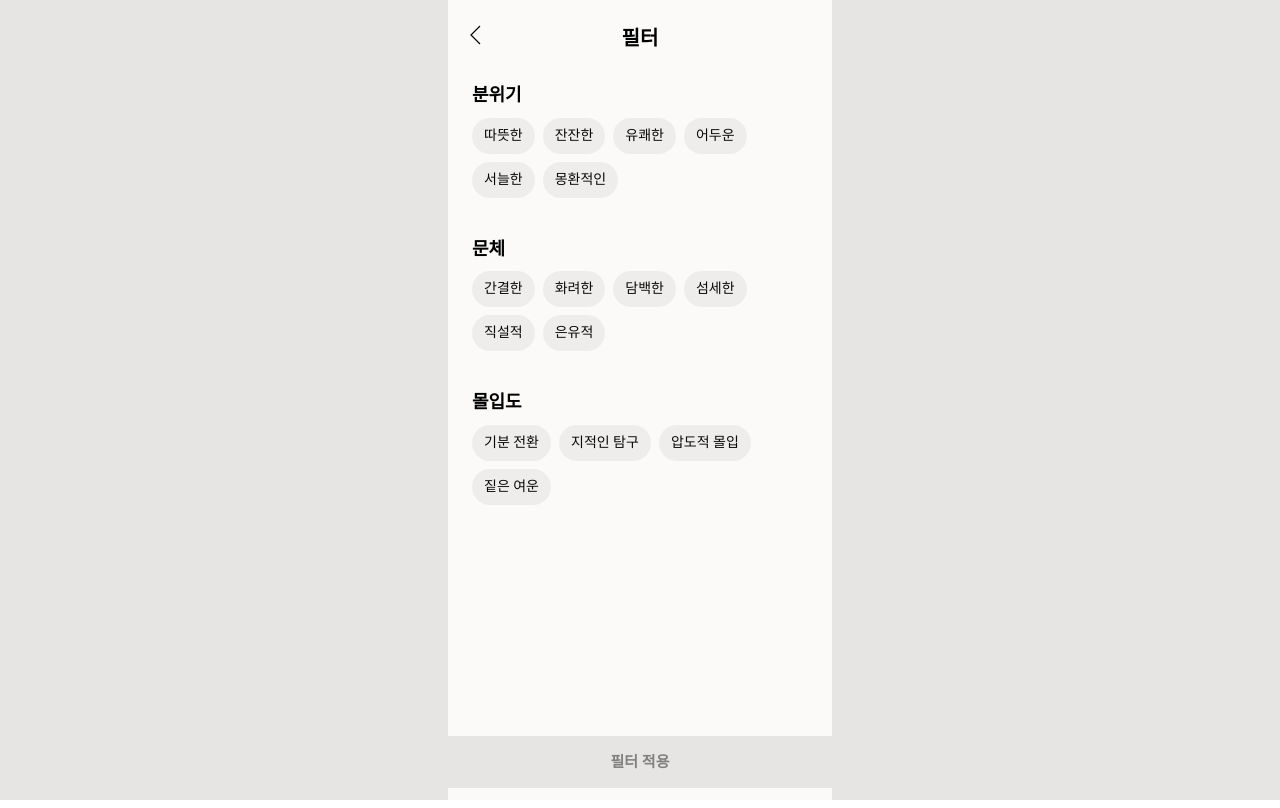
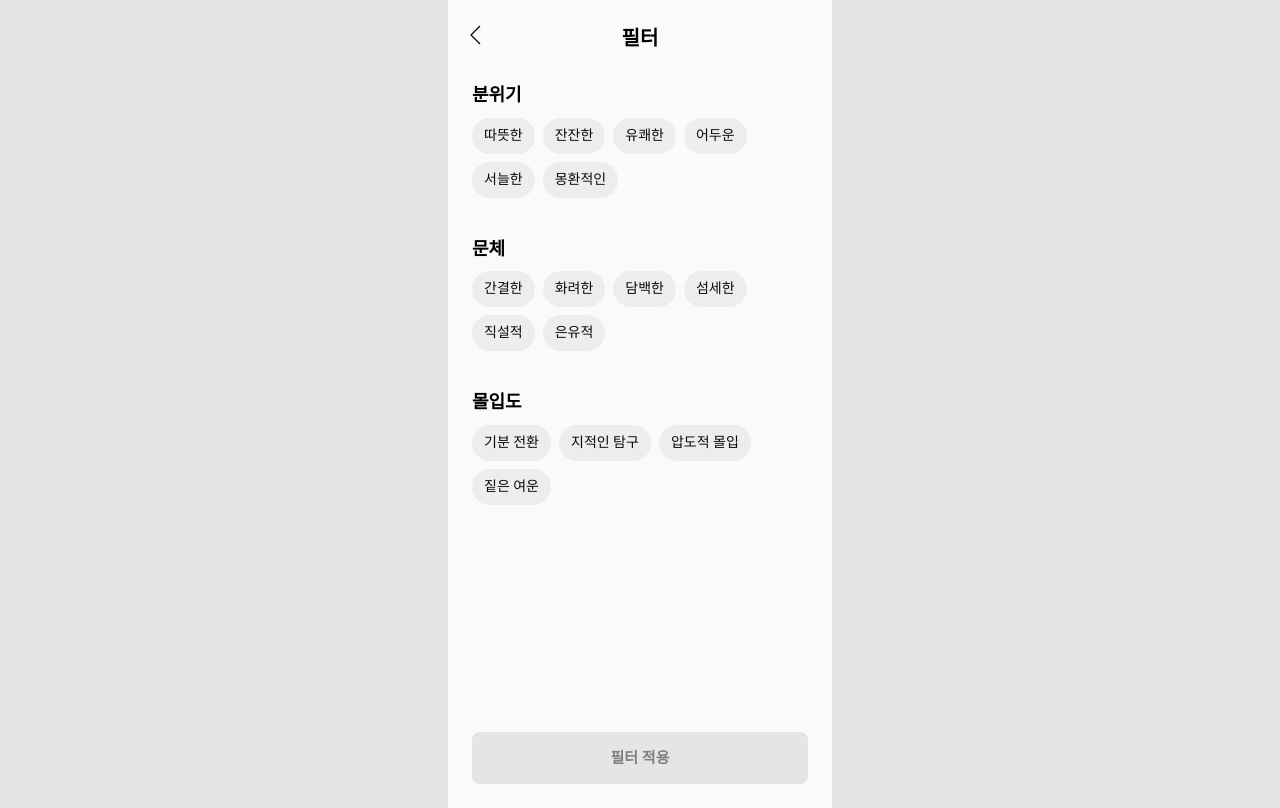
Before and after one commit to Project-BookLog/BookLog-FrontEnd, a React (Vite) app: page /search/filter in a window 1280 px wide. Built offline with nearby package versions, Linux system fonts and the light colour scheme.

Commit message:
[#63] 버튼위치 오류 수정

```diff
--- a/src/layout/MobileLayout.tsx
+++ b/src/layout/MobileLayout.tsx
@@ -6,7 +6,7 @@ type Props = { children?: ReactNode };
 function MobileLayout({ children }: Props) {
   return (
     <div className="min-h-screen flex justify-center bg-gray-200">
-      <div className="w-full max-w-sm min-h-screen bg-bg">
+      <div className="relative w-full max-w-sm min-h-screen bg-bg">
         {children ?? <Outlet />}
       </div>
     </div>
--- a/src/pages/home/SearchFilterPage.tsx
+++ b/src/pages/home/SearchFilterPage.tsx
@@ -1,6 +1,7 @@
 import { useNavigate, useSearchParams  } from "react-router-dom";
 import { useFilter } from "../../hooks/useFilter";
 import NavBarTop from "../../components/NavBarTop";
+import { useEffect } from "react";
 
 const moods = ["따뜻한", "잔잔한", "유쾌한", "어두운", "서늘한", "몽환적인"] as const;
 const styles = ["간결한", "화려한", "담백한", "섬세한", "직설적", "은유적"] as const;
@@ -20,8 +21,16 @@ function SearchFilterPage() {
     navigate(`/search?${next.toString()}`);
   };
 
+    useEffect(() => {
+    const original = document.body.style.overflow;
+    document.body.style.overflow = "hidden";
+    return () => {
+      document.body.style.overflow = original;
+    };
+  }, []);
+
   return (
-    <div className="min-h-screen bg-bg overflow-hidden">
+    <div className="min-h-screen bg-bg">
       <header>
         <NavBarTop
           title="필터"
@@ -29,7 +38,7 @@ function SearchFilterPage() {
         />
       </header>
 
-      <main className="px-6 pt-4 space-y-10">
+      <main className="flex-1 px-6 pt-4 pb-4 space-y-10">
         {/* 분위기 */}
         <section>
           <p className="mb-3 text-title-02 text-[#000000]">분위기</p>
@@ -89,7 +98,7 @@ function SearchFilterPage() {
         </section>
 
         {/* 몰입도 */}
-        <section>
+        <section className="mb-0 pb-0">
           <p className="mb-3 text-title-02 text-[#000000]">몰입도</p>
           <div className="flex flex-wrap gap-2">
             {immersions.map((i) => {
@@ -119,7 +128,8 @@ function SearchFilterPage() {
       </main>
 
       {/* 적용 버튼 */}
-      <div className="fixed inset-x-0 bottom-0 px-6 py-3">
+      <div className="fixed inset-x-0 bottom-0 pb-safe">
+        <div className="mx-auto w-full max-w-sm px-6 pb-4">
           <button
             className={
               "w-full rounded-lg py-3 h-13 text-subtitle-02-sb " +
@@ -134,6 +144,7 @@ function SearchFilterPage() {
           </button>
         </div>
       </div>
+    </div>
   );
 }
 
```
Lines whose indentation alone changed are shown as unchanged.
